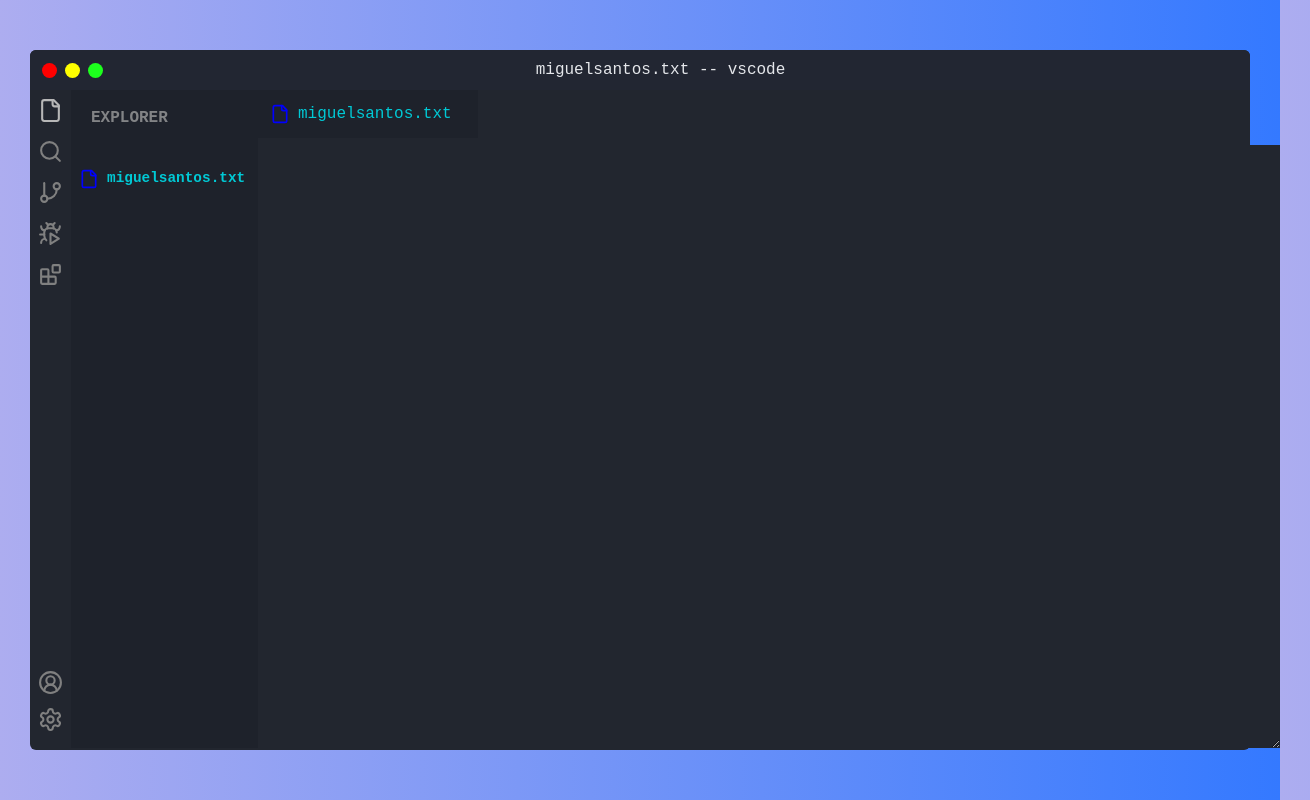
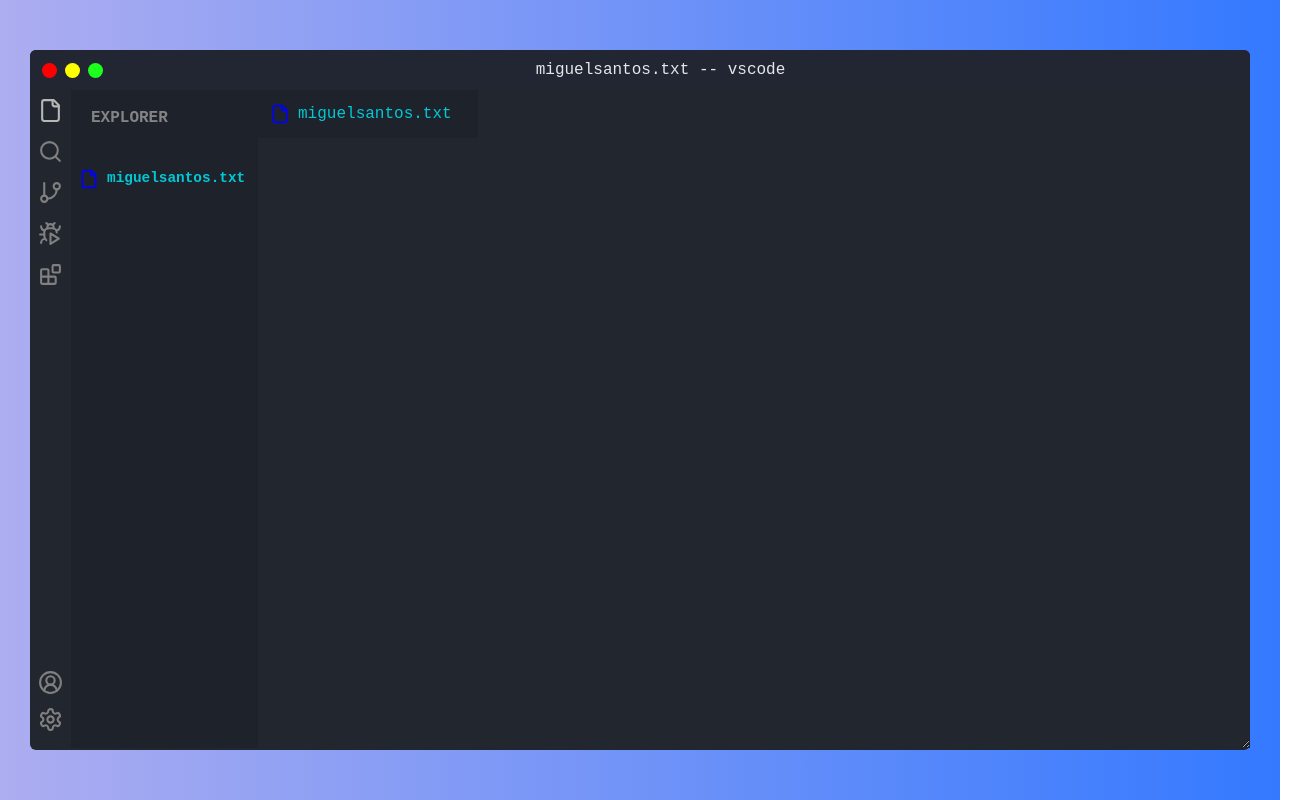
Before and after one commit to miguelsantos1/vscode-clone, a React (Vite) app in the folder vscode/: page / in a window 1280 px wide. Shown: the whole page, 1310 px wide, since content can reach past the window. Built offline with nearby package versions, Linux system fonts and the light colour scheme.

Commit message:
Fixed some problems

```diff
--- a/vscode/src/App.tsx
+++ b/vscode/src/App.tsx
@@ -56,7 +56,7 @@
               <h2 className='flex bg-menu-vscode p-3 gap-2 hover:bg-[#3a4151]  hover:text-green-200 cursor-pointer items-center text-cyanSelectText'> <File size={20} color='blue' /> miguelsantos.txt </h2>
             </div>
             <div className='h-full '>
-              <textarea className='bg-bg-vscode mx-[30px] p-[20px] text-[1rem] focus:outline-none text-white h-full w-full'></textarea>
+              <textarea className='bg-bg-vscode px-[30px] py-[20px] text-[1rem] focus:outline-none text-white h-full w-full'></textarea>
             </div>
           </div>
 
```
